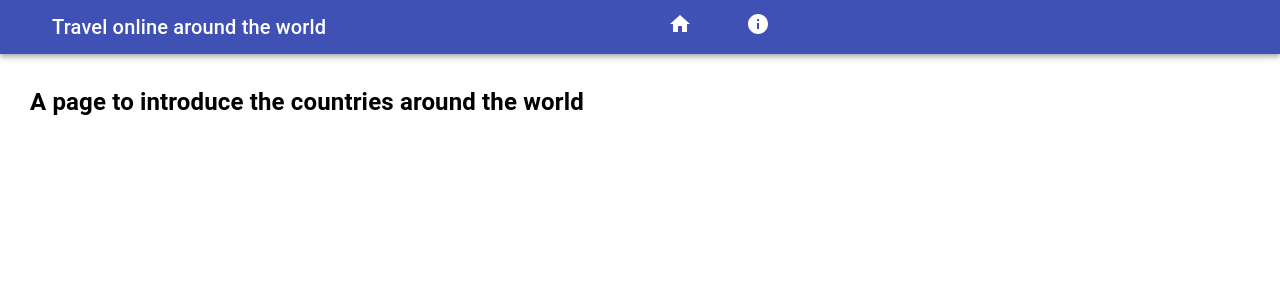
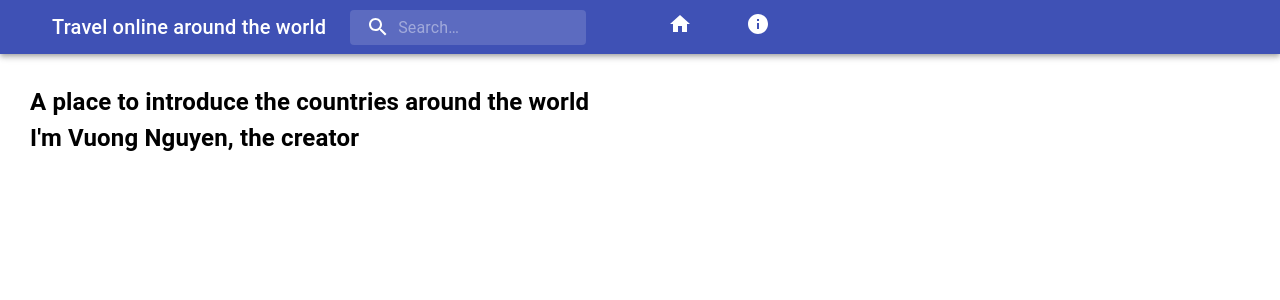
Before and after one commit to vuongsg/travel-world, a React (Create React App) app: page /about in a window 1280 px wide. Shown: the top 300 px of the page. Built offline with nearby package versions, Linux system fonts and the light colour scheme.

Commit message:
Display more info

```diff
--- a/src/components/About.tsx
+++ b/src/components/About.tsx
@@ -6,7 +6,8 @@ export const About = (): ReactElement => {
     return (
         <div id='main'>
             <Typography>
-                <h2>A page to introduce the countries around the world</h2>
+                <h2>A place to introduce the countries around the world</h2>
+                <h2>I'm Vuong Nguyen, the creator</h2>
             </Typography>
         </div>
     )
--- a/src/components/Country.scss
+++ b/src/components/Country.scss
@@ -1,5 +1,5 @@
-@media screen and (max-width: 750px) {
+@media screen and (max-width: 1100px) {
     #paper-countries-list {
-        height: 100px;
+        height: 500px;
     }
 }
--- a/src/components/Country.tsx
+++ b/src/components/Country.tsx
@@ -42,6 +42,7 @@ export const Country = (): ReactElement => {
 
     const handleSelectCountry = (event: any, index: number) => {
         dispatch(selectCountry(index));
+        console.log(`You have selected ${countryState.countries[index].name}`);
     }
 
     /**
@@ -55,7 +56,7 @@ export const Country = (): ReactElement => {
                     {countryState.countries.map((m: CountryModel, index: number) =>
                         <ListItem button selected={countryState.selectedCountry === index} onClick={(event) => handleSelectCountry(event, index)}>
                             <ListItemIcon>
-                                <img src={m.flag} alt={m.name} style={{ maxWidth: '30px', maxHeight: '30px', objectFit: 'cover' }} />
+                                <img src={m.flag} alt={m.name} style={{ maxWidth: 30, maxHeight: 30, objectFit: 'cover' }} />
                             </ListItemIcon>
                             <ListItemText primary={m.name} />
                         </ListItem>
@@ -66,21 +67,33 @@ export const Country = (): ReactElement => {
     }
 
     return (
-        <Grid container direction='row'>
-            <Grid item xs={12} lg={3} className={classes.root} style={{padding: 30}}>
+        <Grid container direction='row' wrap='nowrap' style={{padding: 30}}>
+            <Grid item xs={12} lg={3} className={classes.root} style={{height: '100%'}}>
                 {countryState.countries.length === 0 ? <h2>Loading...</h2> : renderCountriesList()}
             </Grid>
 
-            <Grid container xs={12} lg={9}>
+            <Grid item xs={12} lg={9}>
                 {countryState.countries.length === 0 ? <div></div>
                     : countryState.selectedCountry === -1 ?
-                     <Grid item xs={12} style={{ textAlign: 'center'}}>
-                        <h1>In Progress....</h1>
-                        <h2>Stay tuned</h2>
+                     <Grid container>
+                        <Grid item xs={12} style={{textAlign: 'center'}}>
+                            <h1>Pick any country that you want to visit *_*</h1>
+                            <h2>We are ready</h2>
+                        </Grid>
                     </Grid>
                     :
-                    <Grid item xs={12} style={{ textAlign: 'center'}}>
-                        <h1>{countryState.selectedCountry !== -1 ? countryState.countries[countryState.selectedCountry].name : ''}</h1>
+                    <Grid container>
+                        <Grid item xs={12} style={{textAlign: 'center', marginBottom: 20, marginLeft: 20}}>
+                            <h1>{countryState.selectedCountry !== -1 ? countryState.countries[countryState.selectedCountry].name : ''}</h1>
+                        </Grid>
+                        <Grid container>
+                            <Grid item xs={12} lg={3} style={{textAlign: 'center',  marginBottom: 20, marginLeft: 20}}>
+                                <img src={countryState.selectedCountry !== -1 ? countryState.countries[countryState.selectedCountry].flag : ''} alt=''
+                                    style={{ width: '100%', maxWidth: 250, maxHeight: 250, objectFit: 'cover'}} />
+                            </Grid>
+                            <Grid item xs={12} lg={9}>
+                            </Grid>
+                        </Grid>
                     </Grid>}
             </Grid>
         </Grid>
--- a/src/components/NavBar.tsx
+++ b/src/components/NavBar.tsx
@@ -1,5 +1,5 @@
 import React, { ReactElement } from 'react';
-import { makeStyles } from '@material-ui/core/styles';
+import { alpha, makeStyles } from '@material-ui/core/styles';
 import AppBar from '@material-ui/core/AppBar';
 import Toolbar from '@material-ui/core/Toolbar';
 import IconButton from '@material-ui/core/IconButton';
@@ -9,9 +9,10 @@ import Menu from '@material-ui/core/Menu';
 import HomeIcon from '@material-ui/icons/Home';
 import InfoIcon from '@material-ui/icons/Info';
 import MoreIcon from '@material-ui/icons/MoreVert';
+import SearchIcon from '@material-ui/icons/Search';
 import { Link } from 'react-router-dom';
 import './NavBar.scss'
-import { Tooltip } from '@material-ui/core';
+import { InputBase, Tooltip } from '@material-ui/core';
 
 const useStyles = makeStyles((theme) => ({
   grow: {
@@ -55,6 +56,30 @@ const useStyles = makeStyles((theme) => ({
   tooltip: {
     fontSize: '1em',
     letterSpacing: '0.1em'
+  },
+  search: {
+    position: 'relative',
+    borderRadius: theme.shape.borderRadius,
+    backgroundColor: alpha(theme.palette.common.white, 0.15),
+    '&:hover': {
+      backgroundColor: alpha(theme.palette.common.white, 0.25),
+    },
+    marginRight: theme.spacing(2),
+    marginLeft: 0,
+    width: '100%',
+    [theme.breakpoints.up('sm')]: {
+      marginLeft: theme.spacing(3),
+      width: 'auto',
+    },
+  },
+  searchIcon: {
+    padding: theme.spacing(0, 2),
+    height: '100%',
+    position: 'absolute',
+    pointerEvents: 'none',
+    display: 'flex',
+    alignItems: 'center',
+    justifyContent: 'center',
   }
 }));
 
@@ -125,6 +150,18 @@ export const NavBar = ():ReactElement => {
             Travel online around the world
           </Typography>
 
+          <div className={classes.search}>
+            <div className={classes.searchIcon}>
+              <SearchIcon />
+            </div>
+            <InputBase placeholder="Search…"
+              classes={{
+                root: classes.inputRoot,
+                input: classes.inputInput,
+              }}
+              inputProps={{ 'aria-label': 'search' }} />
+          </div>
+
           <div className={classes.grow} />
 
           <div className={classes.sectionDesktop}>
```
Also changed, not shown: 1 other file (tests, documents, lock files or other folders).
